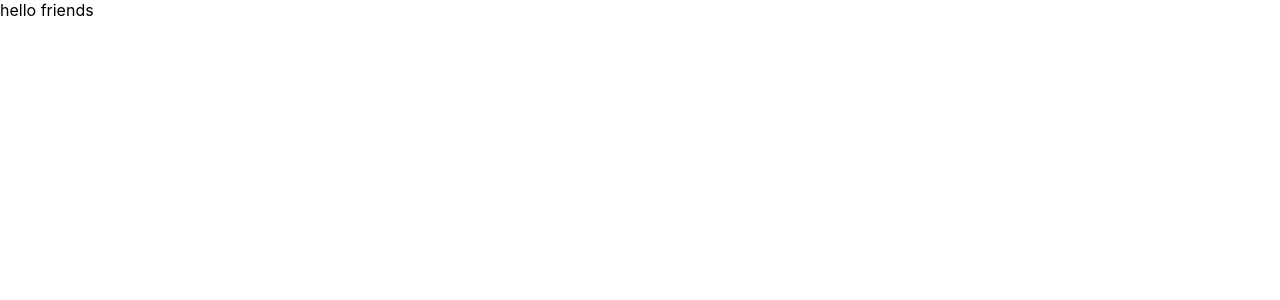
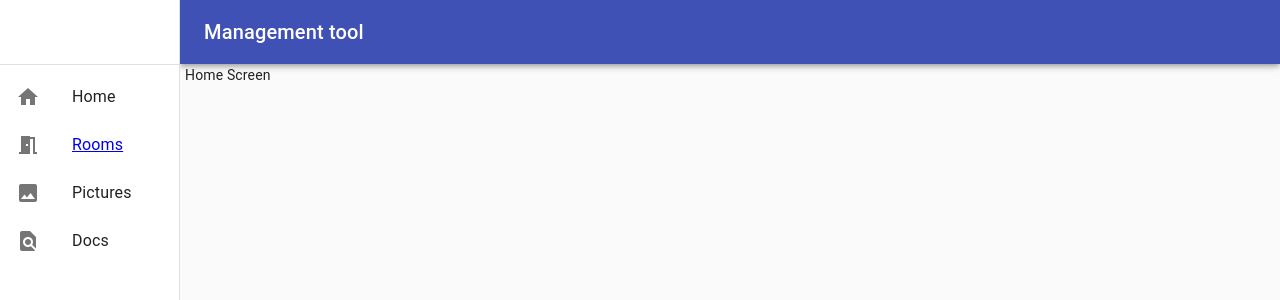
Before and after one commit to MikeJDev/realestatetool, a React (Create React App) app: page / in a window 1280 px wide. Shown: the top 300 px of the page. Built offline with nearby package versions, Linux system fonts and the light colour scheme.

Commit message:
adding react router, currently working but nav bar isnt displaying when switching routes

```diff
--- a/package.json
+++ b/package.json
@@ -3,13 +3,15 @@
   "version": "0.1.0",
   "private": true,
   "dependencies": {
-    "@material-ui/core": "^4.11.0",
+    "@material-ui/core": "^4.11.1",
     "@material-ui/icons": "^4.9.1",
     "@testing-library/jest-dom": "^4.2.4",
     "@testing-library/react": "^9.5.0",
     "@testing-library/user-event": "^7.2.1",
     "antd": "^4.7.0",
+    "bootstrap": "^4.5.3",
     "react": "^16.14.0",
+    "react-bootstrap": "^1.4.0",
     "react-dom": "^16.14.0",
     "react-redux": "^7.2.1",
     "react-router-dom": "^5.2.0",
--- a/src/App.js
+++ b/src/App.js
@@ -1,11 +1,32 @@
 import React from 'react'
+import {
+  BrowserRouter as Router,
+  Switch,
+  Route,
+  Link,
+} from "react-router-dom";
+import MenuContainer from './components/Menu/index'
+import Rooms from './components/Rooms/index'
 
 export default function App() {
 
 
   return (
     <div>
-      hello friends
+      <Router>
+        <div>
+          {/* <Link to="/">Home</Link> */}
+          {/* <Link to="/rooms">Rooms</Link> */}
+          <Switch>
+            <Route path="/rooms">
+              <Rooms />
+            </Route>
+            <Route exact path="/">
+              <MenuContainer />
+            </Route>
+          </Switch>
+        </div>
+      </Router>
     </div>
   )
 }
--- /dev/null
+++ b/src/components/Home/index.js
@@ -0,0 +1,9 @@
+import React from 'react'
+
+export default function Home() {
+  return (
+    <div>
+      Home Screen
+    </div>
+  )
+}
--- /dev/null
+++ b/src/components/Menu/index.css
@@ -0,0 +1,11 @@
+.container {
+  margin-top: 65px;
+  margin-left: 5px;
+}
+
+/* @media only screen and (min-width: 600px) {
+.container {
+  margin-top: 60px;
+  margin-left: 5px;
+}
+} */
--- /dev/null
+++ b/src/components/Menu/index.js
@@ -0,0 +1,158 @@
+import React from 'react'
+import '../Menu/index.css'
+import AppBar from '@material-ui/core/AppBar';
+import CssBaseline from '@material-ui/core/CssBaseline';
+import Divider from '@material-ui/core/Divider';
+import Drawer from '@material-ui/core/Drawer';
+import Hidden from '@material-ui/core/Hidden';
+import IconButton from '@material-ui/core/IconButton';
+import List from '@material-ui/core/List';
+import ListItem from '@material-ui/core/ListItem';
+import ListItemIcon from '@material-ui/core/ListItemIcon';
+import ListItemText from '@material-ui/core/ListItemText';
+import HomeIcon from '@material-ui/icons/Home';
+import MeetingRoomIcon from '@material-ui/icons/MeetingRoom';
+import PhotoIcon from '@material-ui/icons/Photo';
+import FindInPageIcon from '@material-ui/icons/FindInPage';
+import MenuIcon from '@material-ui/icons/Menu';
+import Toolbar from '@material-ui/core/Toolbar';
+import Typography from '@material-ui/core/Typography';
+import { makeStyles, useTheme } from '@material-ui/core/styles';
+import Home from '../Home/index'
+import {
+  Link,
+} from "react-router-dom";
+
+const drawerWidth = 180;
+
+const useStyles = makeStyles((theme) => ({
+  root: {
+    display: 'flex',
+  },
+  drawer: {
+    [theme.breakpoints.up('sm')]: {
+      width: drawerWidth,
+      flexShrink: 0,
+    },
+  },
+  appBar: {
+    [theme.breakpoints.up('sm')]: {
+      width: `calc(100% - ${drawerWidth}px)`,
+      marginLeft: drawerWidth,
+    },
+  },
+  menuButton: {
+    marginRight: theme.spacing(2),
+    [theme.breakpoints.up('sm')]: {
+      display: 'none',
+    },
+  },
+  // necessary for content to be below app bar
+  toolbar: theme.mixins.toolbar,
+  drawerPaper: {
+    width: drawerWidth,
+  },
+  content: {
+    flexGrow: 1,
+    padding: theme.spacing(3),
+  },
+}));
+
+function MenuContainer(props) {
+  const { window } = props;
+  const classes = useStyles();
+  const theme = useTheme();
+  const [mobileOpen, setMobileOpen] = React.useState(false);
+
+  const handleDrawerToggle = () => {
+    setMobileOpen(!mobileOpen);
+  };
+
+  const drawer = (
+    <div>
+      <div className={classes.toolbar} />
+      <Divider />
+      <List>
+        <ListItem button key='Home'>
+          <ListItemIcon><HomeIcon /></ListItemIcon>
+          <ListItemText primary='Home' />
+        </ListItem>
+        <Link to='/rooms'>
+          <ListItem button key='Rooms'>
+            <ListItemIcon><MeetingRoomIcon /></ListItemIcon>
+            <ListItemText primary='Rooms' />
+          </ListItem>
+        </Link>
+        <ListItem button key='Pictures'>
+          <ListItemIcon><PhotoIcon /></ListItemIcon>
+          <ListItemText primary='Pictures' />
+        </ListItem>
+        <ListItem button key='Docs'>
+          <ListItemIcon><FindInPageIcon /></ListItemIcon>
+          <ListItemText primary='Docs' />
+        </ListItem>
+      </List>
+    </div>
+  );
+
+  const container = window !== undefined ? () => window().document.body : undefined;
+
+  return (
+    <div className={classes.root}>
+      <CssBaseline />
+      <AppBar position="fixed" className={classes.appBar}>
+        <Toolbar>
+          <IconButton
+            color="inherit"
+            aria-label="open drawer"
+            edge="start"
+            onClick={handleDrawerToggle}
+            className={classes.menuButton}
+          >
+            <MenuIcon />
+          </IconButton>
+          <Typography variant="h6" noWrap>
+            Management tool
+          </Typography>
+        </Toolbar>
+      </AppBar>
+      <nav className={classes.drawer} aria-label="mailbox folders">
+        {/* The implementation can be swapped with js to avoid SEO duplication of links. */}
+        <Hidden smUp implementation="css">
+          <Drawer
+            container={container}
+            variant="temporary"
+            anchor={theme.direction === 'rtl' ? 'right' : 'left'}
+            open={mobileOpen}
+            onClose={handleDrawerToggle}
+            classes={{
+              paper: classes.drawerPaper,
+            }}
+            ModalProps={{
+              keepMounted: true, // Better open performance on mobile.
+            }}
+          >
+            {drawer}
+          </Drawer>
+        </Hidden>
+        <Hidden xsDown implementation="css">
+          <Drawer
+            classes={{
+              paper: classes.drawerPaper,
+            }}
+            variant="permanent"
+            open
+          >
+            {drawer}
+          </Drawer>
+        </Hidden>
+      </nav>
+      <div className='container'>
+        <Home></Home>
+      </div>
+
+    </div>
+  );
+}
+
+export default MenuContainer
--- /dev/null
+++ b/src/components/Rooms/index.js
@@ -0,0 +1,9 @@
+import React from 'react'
+
+export default function Rooms() {
+  return (
+    <div>
+      This is rooms
+    </div>
+  )
+}
```
Also changed, not shown: 1 other file (tests, documents, lock files or other folders).
